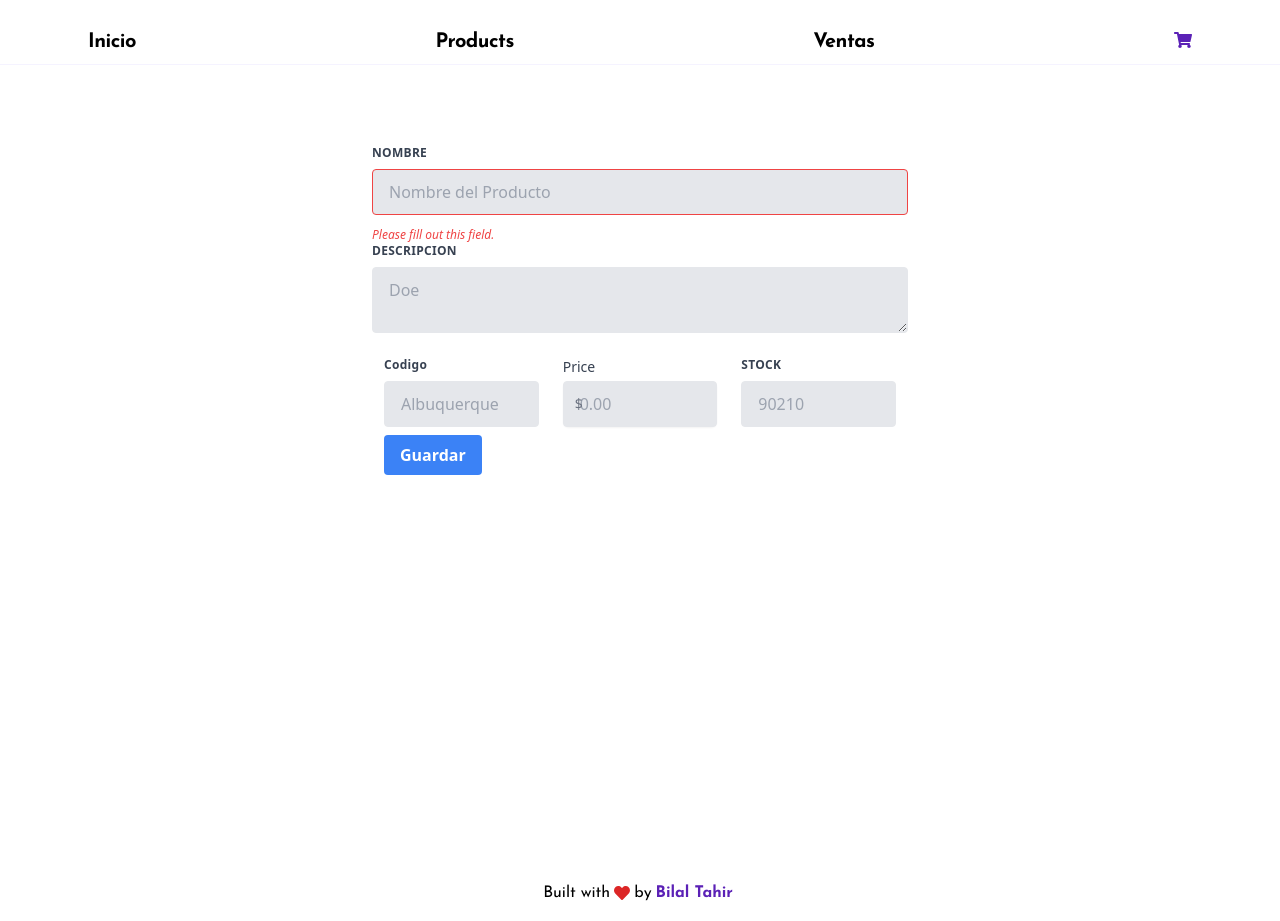
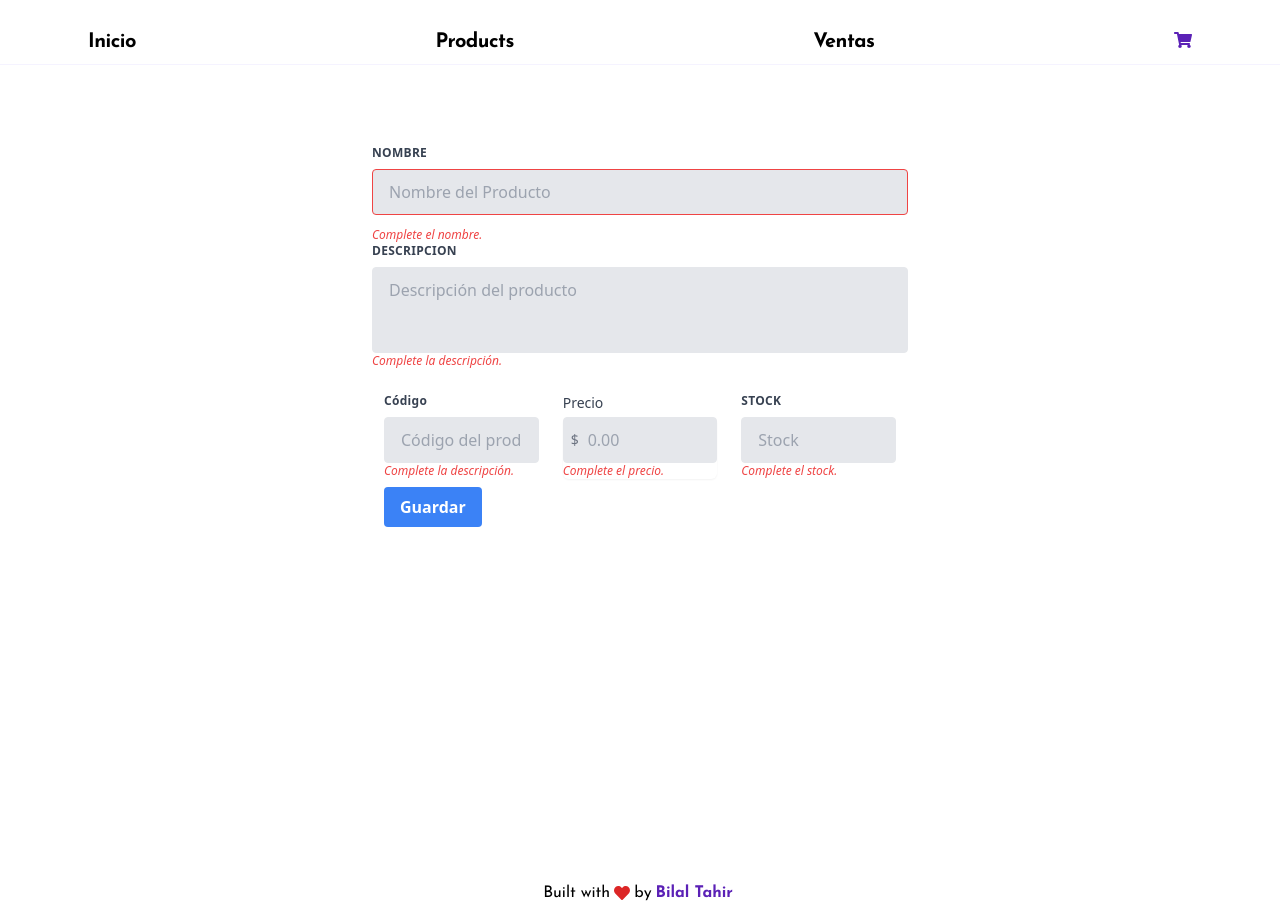
Before and after one commit to fedeberon/ecomm-fe, a Next.js app: page /products/create in a window 1280 px wide. Built offline with nearby package versions, Linux system fonts and the light colour scheme; no server answers.

Commit message:
Form productos structure.

```diff
--- a/components/ProductForm.js
+++ b/components/ProductForm.js
@@ -20,8 +20,6 @@ function ProductForm({ title, mainImg, id, images }) {
 
 
   async function handleAddToCart() {
-    const varId = id
-    // update store context
     if (quantity !== '') {
       addToCart({
         productTitle: title,
--- a/components/products/NewProduct.js
+++ b/components/products/NewProduct.js
@@ -1,13 +1,25 @@
-import {useState} from "react";
+import {useEffect, useState} from "react";
 import {save} from "../../services/productService";
 import { useRouter } from 'next/router'
 const NewProduct = () => {
     const router = useRouter()
+    const [activeSubmit, setActiveSubmit] = useState(false)
     const [product, setProduct]  = useState({
-        "name":"",
-        "price":"",
-        "category":"" ,
-        "stock": ""
+        "name" : "",
+        "price" : "",
+        "description" : "",
+        "category" : "",
+        "code" : "",
+        "stock" : ""
+    })
+
+    const [validate, setValidate] = useState({
+        "name" : false,
+        "price": false,
+        "description": false,
+        "category" : false,
+        "code" : false,
+        "stock" : false
     })
 
     const handleChange = (e) => {
@@ -15,10 +27,30 @@ const NewProduct = () => {
             ...product,
             [e.target.name]: e.target.value,
         });
+        validateInputs()
+        console.log("readyToSubmit", readyToSubmit)
+        setActiveSubmit(validateInputs())
+    }
+
+    const readyToSubmit = () => {
+        return  validate.name &&
+                validate.price &&
+                validate.description &&
+                validate.category &&
+                validate.code &&
+                validate.stock
+    }
+
+    const validateInputs = () => {
+        validate.name = product.name.length >= 5 ? true : false
+        validate.price = product.price.length >= 3 ? true : false
+        validate.description = product.description.length >= 5 ? true : false
+        validate.category = product.category.length >= 5 ? true : false
+        validate.code = product.code.length >= 5 ? true : false
+        validate.stock = product.stock.length >= 5 ? true : false
     }
 
     const submit =  (e) => {
-        debugger;
         e.preventDefault();
         save(product).then((result) => {
             if (result.status === 202) {
@@ -37,11 +69,13 @@ const NewProduct = () => {
                                     Nombre
                                 </label>
                                 <input
+                                    autoComplete="off"
                                     className="appearance-none block w-full bg-gray-200 text-gray-700 border border-red-500 rounded py-3 px-4 mb-3 leading-tight focus:outline-none focus:bg-white"
                                     id="name" type="text" placeholder="Nombre del Producto" name="name"
+                                    value={product.name}
                                     onChange={handleChange}
                                 />
-                                    <p className="text-red-500 text-xs italic">Please fill out this field.</p>
+                                    <p className={`text-red-500 text-xs italic ${validate.name ? "invisible" : ""}`}>Complete el nombre.</p>
                             </div>
                             <div className="w-full">
                                 <label className="block uppercase tracking-wide text-gray-700 text-xs font-bold mb-2"
@@ -49,10 +83,12 @@ const NewProduct = () => {
                                     Descripcion
                                 </label>
                                 <textarea
-                                    className="no-resize appearance-none block w-full bg-gray-200 text-gray-700 border border-gray-200 rounded py-3 px-4 leading-tight focus:outline-none focus:bg-white focus:border-gray-500"
-                                    id="grid-last-name"  type='text' placeholder="Doe" name="description"
+                                    autoComplete="off"
+                                    className="resize-none appearance-none block w-full bg-gray-200 text-gray-700 border border-gray-200 rounded py-3 px-4 leading-tight focus:outline-none focus:bg-white focus:border-gray-500"
+                                    id="grid-last-name" placeholder="Descripci&oacute;n del producto" name="description" rows="3"
                                     onChange={handleChange}
                                 />
+                                <p className={`text-red-500 text-xs italic ${validate.description ? "invisible" : ""}`}>Complete la descripci&oacute;n.</p>
                             </div>
                         </div>
 
@@ -60,30 +96,43 @@ const NewProduct = () => {
                             <div className="w-full md:w-1/3 px-3 mb-6 md:mb-0">
                                 <label className="block tracking-wide text-gray-700 text-xs font-bold mb-2"
                                        htmlFor="grid-city">
-                                    Codigo
+                                    C&oacute;digo
                                 </label>
                                 <input
-                                    className="appearance-none block w-full bg-gray-200 text-gray-700 border border-gray-200 rounded py-3 px-4 leading-tight focus:outline-none focus:bg-white focus:border-gray-500"
-                                    id="grid-city" type="text" placeholder="Albuquerque" name="codigo"
+                                    autoComplete="off"
+                                    className="appearance-none block w-full bg-gray-200 text-gray-700 border border-gray-200 rounded py-3    px-4 leading-tight focus:outline-none focus:bg-white focus:border-gray-500"
+                                    id="grid-city" type="text" placeholder="C&oacute;digo del producto"
+                                    name="code"
                                     onChange={handleChange}
+
                                 />
+                                <p className={`text-red-500 text-xs italic ${validate.code ? "invisible" : ""}`}>Complete la descripci&oacute;n.</p>
                             </div>
                             <div className="w-full md:w-1/3 px-3 mb-6 md:mb-0">
                                 <div>
-                                    <label htmlFor="price"
-                                           className="block text-sm font-medium text-gray-700">Price</label>
+                                    <label htmlFor="price" className="block text-sm font-medium text-gray-700">
+                                        Precio
+                                    </label>
                                     <div className="mt-1 relative rounded-md shadow-sm">
                                         <div
-                                            className="absolute inset-y-0 left-0 pl-3 flex items-center pointer-events-none">
+                                            className="absolute inset-y-0 left-0 pl-2 pb-4 flex items-center pointer-events-none">
                                           <span className="text-gray-500 sm:text-sm">
                                             $
                                           </span>
                                         </div>
-                                        <input type="text"  id="price"
-                                               className="appearance-none block w-full bg-gray-200 text-gray-700 border border-gray-200 rounded py-3 px-4 leading-tight focus:outline-none focus:bg-white focus:border-gray-500"
+                                        <input type="text"
+                                               id="price"
+                                               autoComplete="off"
+                                               className="appearance-none block w-full bg-gray-200 text-gray-700 border border-gray-200 rounded py-3 px-4 pl-6 leading-tight focus:outline-none focus:bg-white focus:border-gray-500"
                                                placeholder="0.00" name="price"
                                                onChange={handleChange}
+                                               onKeyPress={(event) => {
+                                                   if (!/[0-9]/.test(event.key)) {
+                                                       event.preventDefault();
+                                                   }
+                                               }}
                                         />
+                                        <p className={`text-red-500 text-xs italic ${validate.price ? "invisible" : ""}`}>Complete el precio.</p>
                                     </div>
                                 </div>
                             </div>
@@ -92,15 +141,24 @@ const NewProduct = () => {
                                        htmlFor="grid-zip">
                                     Stock
                                 </label>
-                                <input
-                                    className="appearance-none block w-full bg-gray-200 text-gray-700 border border-gray-200 rounded py-3 px-4 leading-tight focus:outline-none focus:bg-white focus:border-gray-500"
-                                    id="grid-zip" type="text" placeholder="90210"
-                                    name="stock"
-                                    onChange={handleChange}
+                                <input  type="text"
+                                        id="grid-zip"
+                                        placeholder="Stock"
+                                        name="stock"
+                                        autoComplete="off"
+                                        className="appearance-none block w-full bg-gray-200 text-gray-700 border border-gray-200 rounded py-3 px-4 leading-tight focus:outline-none focus:bg-white focus:border-gray-500"
+                                        onChange={handleChange}
+                                        onKeyPress={(event) => {
+                                            if (!/[0-9]/.test(event.key)) {
+                                                event.preventDefault();
+                                            }
+                                        }}
                                 />
+                                <p className={`text-red-500 text-xs italic ${validate.stock ? "invisible" : ""}`}>Complete el stock.</p>
                             </div>
                         </div>
-                        <button type="submit" className="bg-blue-500 hover:bg-blue-700 text-white font-bold py-2 px-4 rounded">
+                        <button type="submit"
+                                className={`bg-blue-500 hover:bg-blue-700 text-white font-bold py-2 px-4 rounded  ${activeSubmit ? "" : "select-none"}`}>
                             Guardar
                         </button>
                     </form>
--- a/components/products/Products.js
+++ b/components/products/Products.js
@@ -1,4 +1,14 @@
+import logo from "../../images/default.jpeg";
+import Image from 'next/image'
+import Link from "next/link";
+
 const Products = ({products}) => {
+    const defaultImage =
+        {
+            "url": "default.jpeg",
+            "link": logo,
+            "main": false
+        };
 
     return (
         <div>
@@ -10,16 +20,19 @@ const Products = ({products}) => {
                                 <thead className="bg-gray-50">
                                 <tr>
                                     <th scope="col" className="px-6 py-3 text-left text-xs font-medium text-gray-500 uppercase tracking-wider">
-                                        Name
+                                        Nombre
+                                    </th>
+                                    <th scope="col" className="px-6 py-3 text-left text-xs font-medium text-gray-500  tracking-wider">
+                                        Descripci&oacute;n
                                     </th>
                                     <th scope="col" className="px-6 py-3 text-left text-xs font-medium text-gray-500 uppercase tracking-wider">
-                                        Title
+                                        Estado
                                     </th>
                                     <th scope="col" className="px-6 py-3 text-left text-xs font-medium text-gray-500 uppercase tracking-wider">
-                                        Status
+                                        Precio
                                     </th>
                                     <th scope="col" className="px-6 py-3 text-left text-xs font-medium text-gray-500 uppercase tracking-wider">
-                                        Role
+                                        Stock
                                     </th>
                                     <th scope="col" className="relative px-6 py-3">
                                         <span className="sr-only">Edit</span>
@@ -30,19 +43,20 @@ const Products = ({products}) => {
 
                                 {
                                     products.map(product =>
-
                                         <tr>
                                             <td className="px-6 py-4 whitespace-nowrap">
                                                 <div className="flex items-center">
                                                     <div className="flex-shrink-0 h-10 w-10">
+
                                                         {
-                                                            product.images.length === 0
+                                                            product.images && product.images.length != 0
                                                                 ?
-                                                                <div>  </div>
+                                                                <img className="h-10 w-10 rounded-full"
+                                                                     src={product.images[0].link}
+                                                                     alt=""/>
                                                                 :
                                                                 <img className="h-10 w-10 rounded-full"
-                                                                     src={product.images[0].link}
-
+                                                                     src={defaultImage.link}
                                                                      alt=""/>
                                                         }
                                                     </div>
@@ -74,7 +88,9 @@ const Products = ({products}) => {
                                                 {product.stock}
                                             </td>
                                             <td className="px-6 py-4 whitespace-nowrap text-right text-sm font-medium">
+                                                <Link href={"/products/" + product.id} passHref>
                                                 <a href="#" className="text-indigo-600 hover:text-indigo-900">Editar</a>
+                                                </Link>
                                             </td>
                                         </tr>
                                     )
--- a/pages/products/index.js
+++ b/pages/products/index.js
@@ -11,7 +11,7 @@ const ProductsManager = ({products}) => {
 
             <Products products={products}/>
             <Link href="/products//create" passHref>
-                <button className="bg-blue-500 hover:bg-blue-700 text-white font-bold py-2 px-4 rounded">
+                <button className="bg-blue-500 hover:bg-blue-700 text-white font-bold py-2 px-4 mt-10 ml-10 rounded">
                     Nuevo Producto
                 </button>
             </Link>
```
